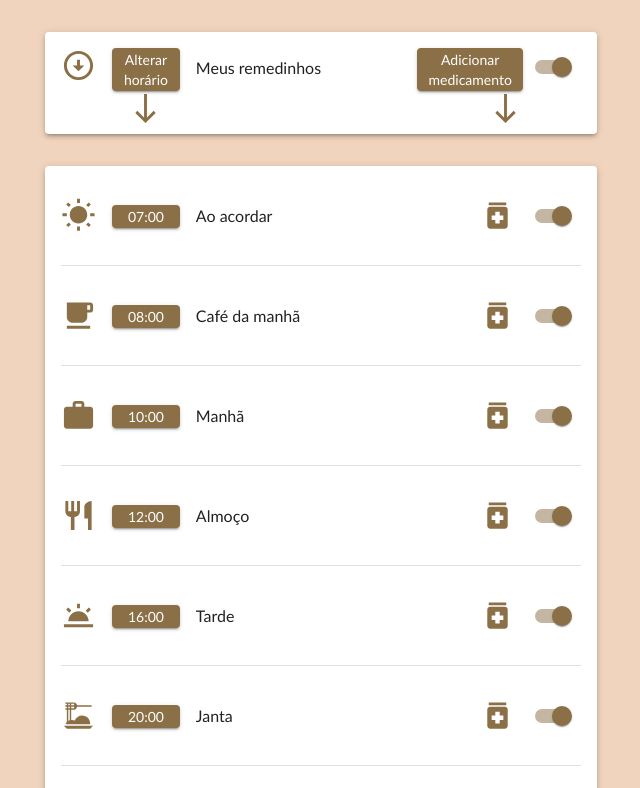
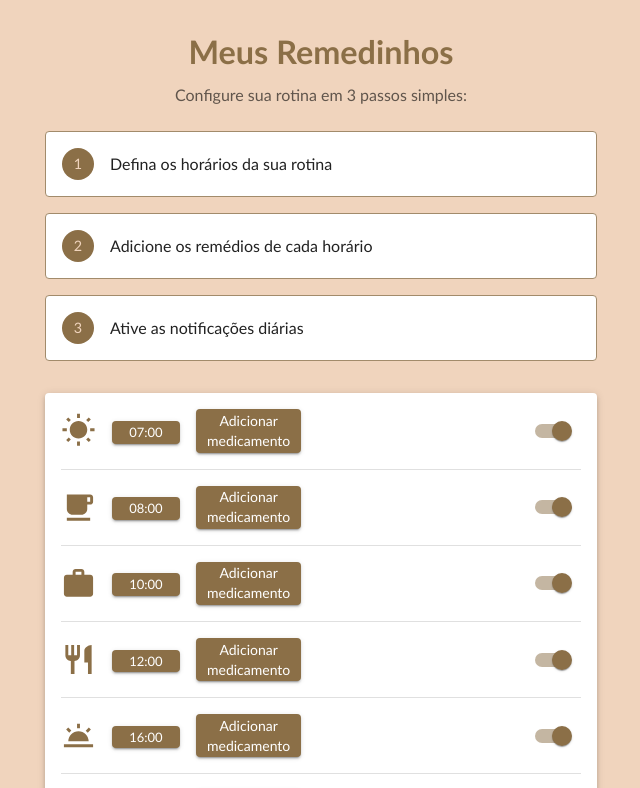
Before and after one commit to codexico/med-tracker, a React (Vite) app: page / in a window 1280 px wide. Shown: the top 788 px of the page, without its empty margins (319-959 px from the left). Built offline with nearby package versions, Linux system fonts and the light colour scheme.

Commit message:
feat: Update onboarding component, regenerating build assets and service worker.

```diff
--- a/src/components/Onboarding.tsx
+++ b/src/components/Onboarding.tsx
@@ -1,6 +1,6 @@
 import React, { useState } from 'react';
-import { Container, Typography, Box, Button, Switch, Paper, Divider, Popover, IconButton, Dialog, DialogTitle, DialogContent, DialogActions, TextField, Chip, Stack } from '@mui/material';
-import { ArrowCircleDownSharp, Medication, South } from '@mui/icons-material';
+import { Container, Typography, Box, Button, Switch, Paper, Divider, Popover, Dialog, DialogTitle, DialogContent, DialogActions, TextField, Chip, Stack, Avatar } from '@mui/material';
+import { Medication } from '@mui/icons-material';
 import { LocalizationProvider } from '@mui/x-date-pickers/LocalizationProvider';
 import { AdapterDayjs } from '@mui/x-date-pickers/AdapterDayjs';
 import 'dayjs/locale/pt-br';
@@ -66,62 +66,33 @@ export const Onboarding: React.FC<OnboardingProps> = ({ events, onToggleEnabled,
 
     const open = Boolean(anchorEl);
 
-    const instructions = (
-        <Paper elevation={3} sx={{ px: 2, mt: 0, mb: 4, mx: 0 }}>
-            <Box sx={{ pt: 2, pb: 1, px: 0, display: 'flex', justifyContent: 'space-between', alignItems: 'start' }}>
-                <Box sx={{ display: 'flex', alignItems: 'start' }}>
-                    <Box sx={{ mr: 2, display: 'flex', alignItems: 'start', color: 'primary.main' }}>
-                        <ArrowCircleDownSharp fontSize="large" />
-                    </Box>
-                    <Box sx={{
-                        display: 'flex', alignItems: 'center', flexDirection: 'column', justifyContent: 'space-between',
-                        mr: 2,
-                    }}>
-                        <Button
-                            variant="contained"
-                            size="small"
-                            sx={{
-                                textTransform: 'none',
-                                width: '9ch', py: 0.2, px: 1
-                            }}
-                        >
-                            <Typography variant="body2">Alterar horário</Typography>
-                        </Button>
-
-                        <South fontSize="large" color='primary' />
-                    </Box>
-                    <Box sx={{ mt: 1 }} >
-                        <Typography variant="body1">Meus remedinhos</Typography>
-                    </Box>
-                </Box>
-
-                <Box sx={{ py: 0, px: 0, display: 'flex', justifyContent: 'end', alignItems: 'start' }}>
-                    <Box sx={{ display: 'flex', alignItems: 'end', flexDirection: 'column' }}>
-                        <Button
-                            variant="contained"
-                            size="small"
-                            sx={{
-                                textTransform: 'none',
-                                width: '14ch',
-                                minWidth: '80px', mx: 0, py: 0.2, px: 1
-                            }}
-                        >
-                            <Typography variant="body2">Adicionar medicamento</Typography>
-                        </Button>
-
-                        <South fontSize="large" color='primary' />
-                    </Box>
-                    <Switch checked />
-                </Box>
-            </Box>
-        </Paper>
-    );
-
     return (
         <LocalizationProvider dateAdapter={AdapterDayjs} adapterLocale='pt-br'>
             <Container maxWidth="sm" sx={{ py: 4, px: 0 }}>
 
-                {instructions}
+                <Box sx={{ mb: 4, textAlign: 'center' }}>
+                    <Typography variant="h4" component="h1" gutterBottom color="primary" sx={{ fontWeight: 'bold' }}>
+                        Meus Remedinhos
+                    </Typography>
+                    <Typography variant="body1" color="text.secondary" sx={{ mb: 3 }}>
+                        Configure sua rotina em 3 passos simples:
+                    </Typography>
+
+                    <Stack spacing={2}>
+                        <Paper variant="outlined" sx={{ p: 2, display: 'flex', alignItems: 'center', borderColor: 'primary.light' }}>
+                            <Avatar sx={{ bgcolor: 'primary.main', mr: 2, width: 32, height: 32, fontSize: '0.9rem' }}>1</Avatar>
+                            <Typography variant="body1">Defina os horários da sua rotina</Typography>
+                        </Paper>
+                        <Paper variant="outlined" sx={{ p: 2, display: 'flex', alignItems: 'center', borderColor: 'primary.light' }}>
+                            <Avatar sx={{ bgcolor: 'primary.main', mr: 2, width: 32, height: 32, fontSize: '0.9rem' }}>2</Avatar>
+                            <Typography variant="body1">Adicione os remédios de cada horário</Typography>
+                        </Paper>
+                        <Paper variant="outlined" sx={{ p: 2, display: 'flex', alignItems: 'center', borderColor: 'primary.light' }}>
+                            <Avatar sx={{ bgcolor: 'primary.main', mr: 2, width: 32, height: 32, fontSize: '0.9rem' }}>3</Avatar>
+                            <Typography variant="body1">Ative as notificações diárias</Typography>
+                        </Paper>
+                    </Stack>
+                </Box>
 
                 <Paper elevation={3} sx={{ px: 2, mb: 4, mx: 0 }}>
 
@@ -129,7 +100,8 @@ export const Onboarding: React.FC<OnboardingProps> = ({ events, onToggleEnabled,
                         const IconComponent = iconMap[event.icon] || Medication;
                         return (
                             <React.Fragment key={event.id}>
-                                <Box sx={{ py: 1, px: 0, display: 'flex', justifyContent: 'space-between', alignItems: 'center' }}>
+                                <Box sx={{ py: 2 }} >
+                                    <Box sx={{ pt: 0, pb: 0, px: 0, display: 'flex', justifyContent: 'space-between', alignItems: 'center' }}>
                                         <Box sx={{ display: 'flex', alignItems: 'center' }}>
                                             <Box sx={{ mr: 2, display: 'flex', alignItems: 'center', color: 'primary.main' }}>
                                                 <IconComponent fontSize="large" />
@@ -141,18 +113,41 @@ export const Onboarding: React.FC<OnboardingProps> = ({ events, onToggleEnabled,
                                                     onClick={(e) => handleTimeClick(e, event.id, event.time)}
                                                     sx={{
                                                         width: '9ch',
-                                                    mr: 2, py: 0.2, px: 1
+                                                        mr: 2, py: 0, px: 1
                                                     }}
                                                 >
-                                                <Typography variant="body2">{event.time}</Typography>
+                                                    {event.time}
                                                 </Button>
                                             </Box>
                                             <Box>
-                                            <Box>
-                                                <Typography variant="body1">{event.label}</Typography>
+
+                                                <Button
+                                                    variant="contained"
+                                                    size="small"
+                                                    sx={{
+                                                        textTransform: 'none',
+                                                        width: '14ch',
+                                                        minWidth: '80px', mx: 0, py: 0.2, px: 1
+                                                    }}
+                                                    onClick={() => handleOpenDialog(event.id)}
+                                                >
+                                                    <Typography variant="body2">Adicionar medicamento</Typography>
+                                                </Button>
+
                                             </Box>
+                                        </Box>
+                                        <Box sx={{ py: 0, px: 0, display: 'flex', justifyContent: 'space-between', alignItems: 'center' }}>
+
+                                            <Switch
+                                                checked={event.enabled}
+                                                onChange={() => onToggleEnabled(event.id)}
+                                                inputProps={{ 'aria-label': `Habilitar ${event.label}` }}
+                                            />
+                                        </Box>
+                                    </Box>
+
                                     {event.medications &&
-                                                <Box>
+                                        <Box >
                                             <Stack direction="row" spacing={1} flexWrap="wrap" useFlexGap sx={{ mt: 1 }}>
                                                 {event.medications?.map((med, idx) => (
                                                     <Chip
@@ -167,23 +162,6 @@ export const Onboarding: React.FC<OnboardingProps> = ({ events, onToggleEnabled,
                                             </Stack>
                                         </Box>
                                     }
-                                        </Box>
-                                    </Box>
-                                    <Box sx={{ py: 2, px: 0, display: 'flex', justifyContent: 'space-between', alignItems: 'center' }}>
-                                        <IconButton
-                                            color="primary"
-                                            aria-label="adicionar medicamento"
-                                            onClick={() => handleOpenDialog(event.id)}
-                                        >
-                                            <Medication fontSize="large" />
-                                        </IconButton>
-
-                                        <Switch
-                                            checked={event.enabled}
-                                            onChange={() => onToggleEnabled(event.id)}
-                                            inputProps={{ 'aria-label': `Habilitar ${event.label}` }}
-                                        />
-                                    </Box>
                                 </Box>
                                 {index < events.length - 1 && <Divider />}
                             </React.Fragment>
```
Also changed, not shown: 4 other files (tests, documents, lock files or other folders). Lines whose indentation alone changed are shown as unchanged.
